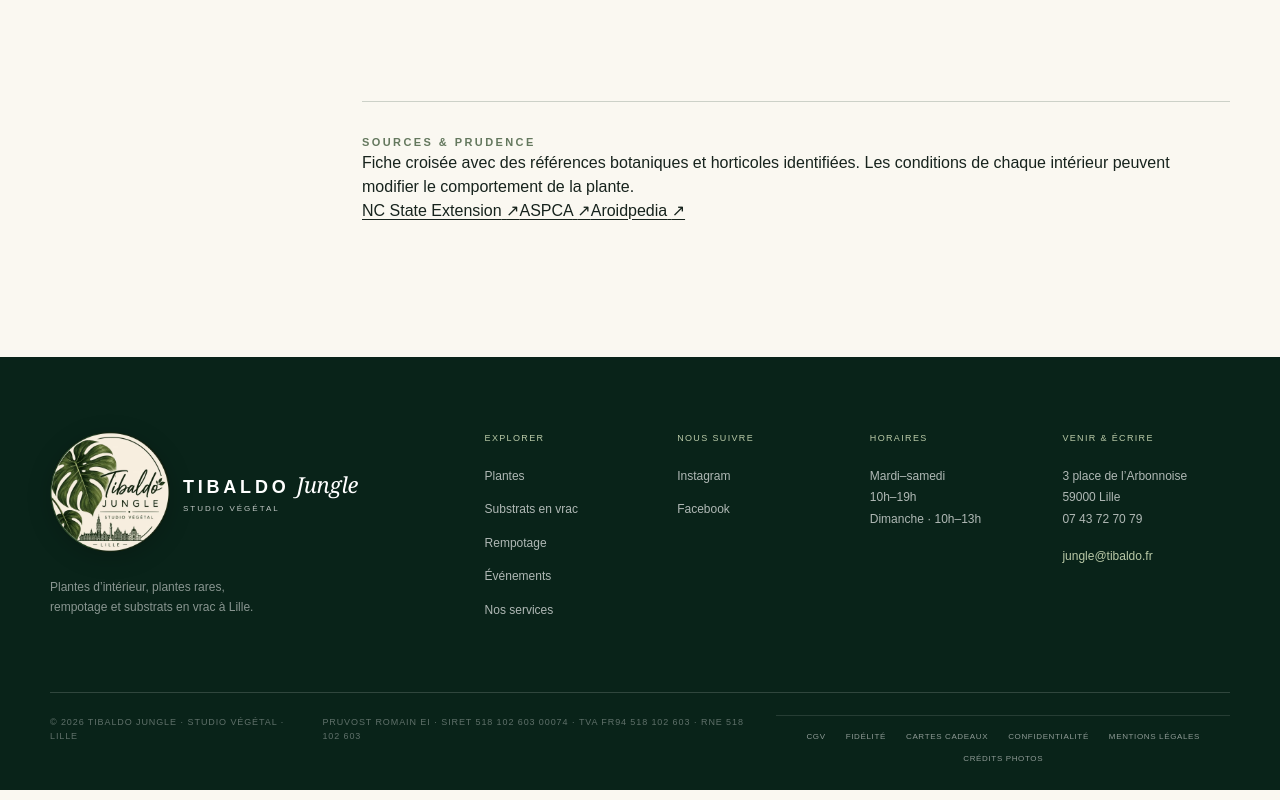
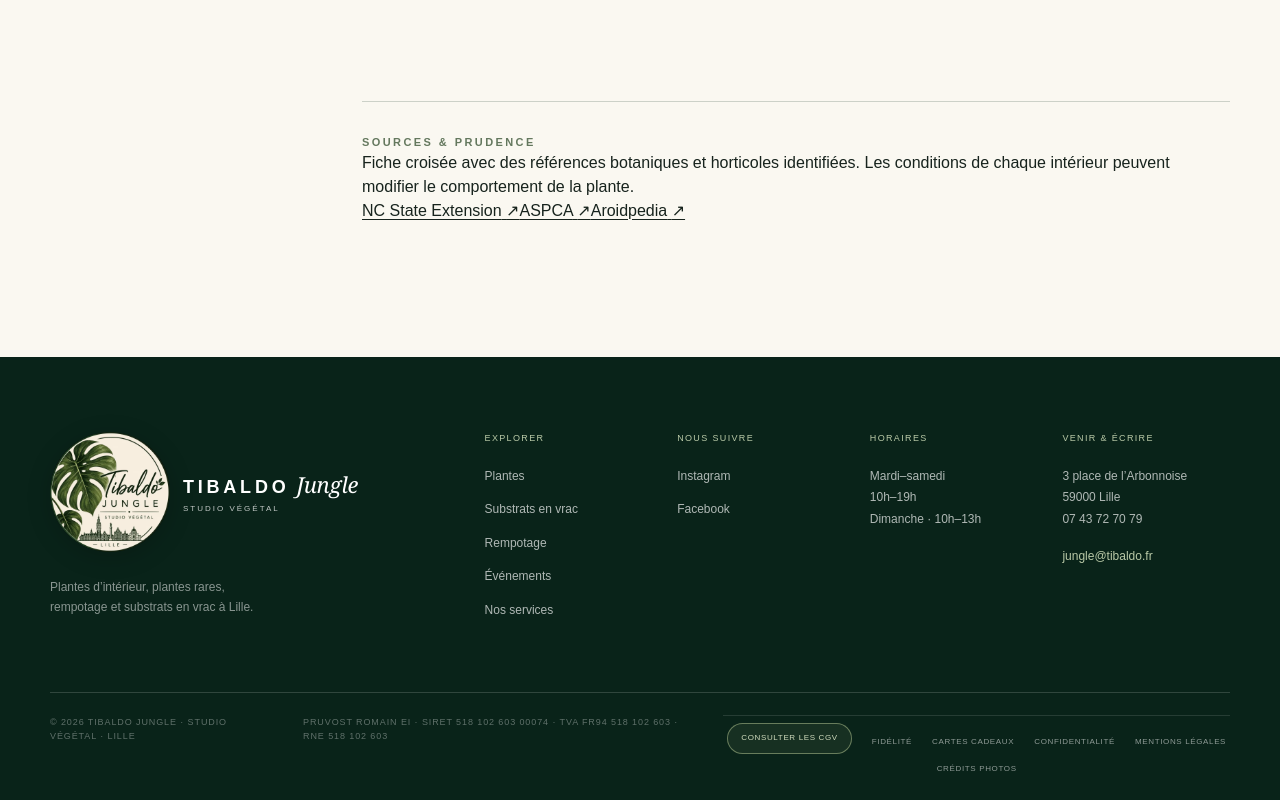
Before and after one commit to TibaldoIOS/tibaldo-jungle-vitrine, a Next.js app: page /plantes/alocasia/imperial-red in a window 1280 px wide. Shown: the part 8149-8949 px from the top of the page. Built offline with nearby package versions, Linux system fonts and the light colour scheme.

Commit message:
Highlight CGV link in footer

```diff
--- a/app/SiteChrome.tsx
+++ b/app/SiteChrome.tsx
@@ -74,7 +74,7 @@ export function SiteFooter() {
       <div className="shell footer-bottom" data-reveal>
         <span>© 2026 Tibaldo Jungle · Studio Végétal · Lille</span>
         <span>Pruvost Romain EI · SIRET 518 102 603 00074 · TVA FR94 518 102 603 · RNE 518 102 603</span>
-        <nav className="footer-legal" aria-label="Informations légales"><a href="/conditions-generales-de-vente">CGV</a><a href="/programme-fidelite">Fidélité</a><a href="/cartes-cadeaux">Cartes cadeaux</a><a href="/politique-confidentialite">Confidentialité</a><a href="/mentions-legales">Mentions légales</a><a href="/credits-images">Crédits photos</a></nav>
+        <nav className="footer-legal" aria-label="Informations légales"><a className="footer-legal-primary" href="/conditions-generales-de-vente">Consulter les CGV</a><a href="/programme-fidelite">Fidélité</a><a href="/cartes-cadeaux">Cartes cadeaux</a><a href="/politique-confidentialite">Confidentialité</a><a href="/mentions-legales">Mentions légales</a><a href="/credits-images">Crédits photos</a></nav>
       </div>
     </footer>
   );
--- a/app/globals.css
+++ b/app/globals.css
@@ -889,6 +889,8 @@ footer { background: #092319; color: #fff; padding: 75px 0 25px; }
 .footer-legal { grid-column: 1 / -1; display: flex; justify-content: center; flex-wrap: wrap; gap: 9px 20px; padding-top: 15px; border-top: 1px solid rgba(255,255,255,.12); }
 .footer-legal a { color: rgba(255,255,255,.6); font-size: 8px; letter-spacing: .08em; text-transform: uppercase; }
 .footer-legal a:hover { color: #fff; }
+.footer-legal .footer-legal-primary { margin-top: -8px; padding: 8px 13px; border: 1px solid rgba(213,229,169,.48); border-radius: 999px; color: #e6efcf; background: rgba(213,229,169,.08); }
+.footer-legal .footer-legal-primary:hover { border-color: #d5e5a9; background: rgba(213,229,169,.16); }
 
 @media (max-width: 900px) {
   .legal-layout { grid-template-columns: 1fr; gap: 45px; }
```
